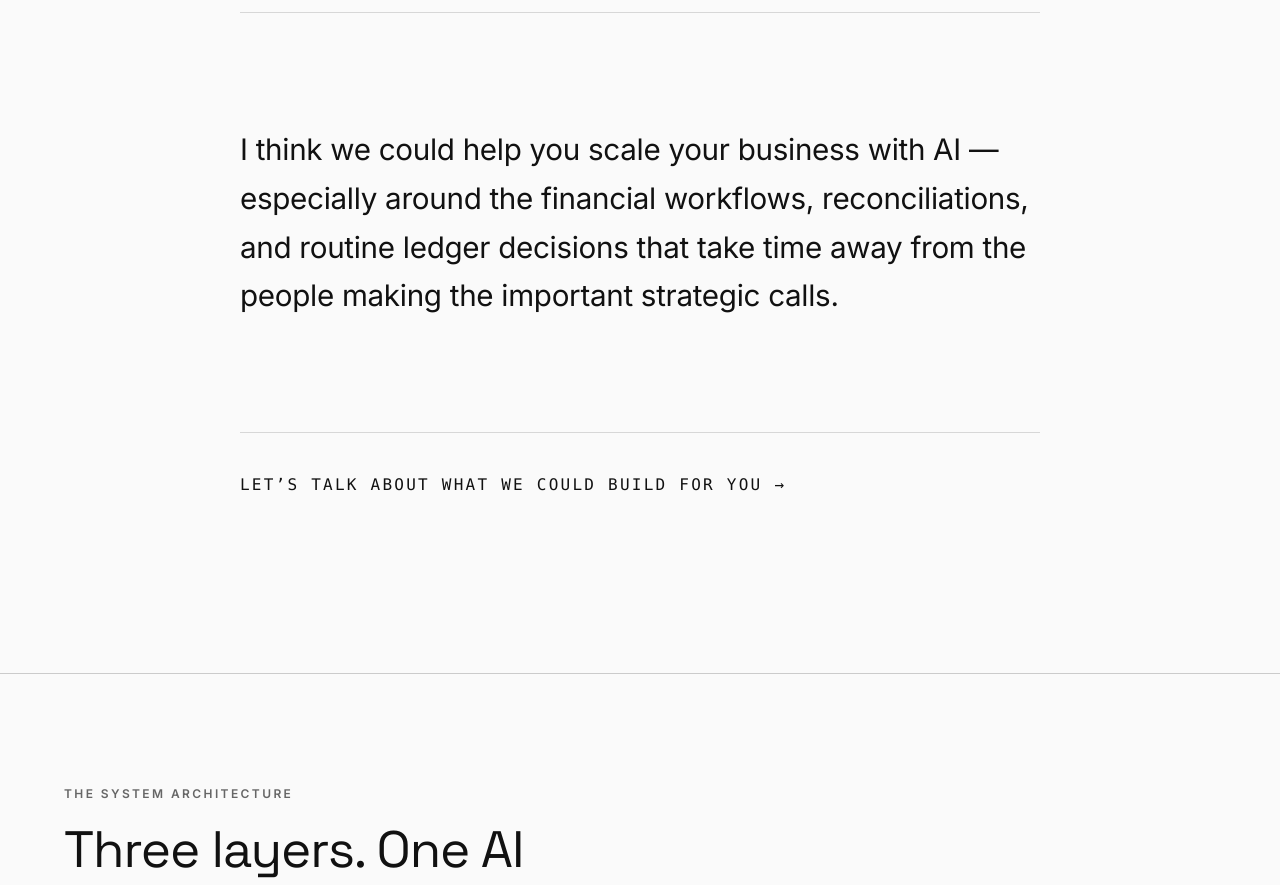
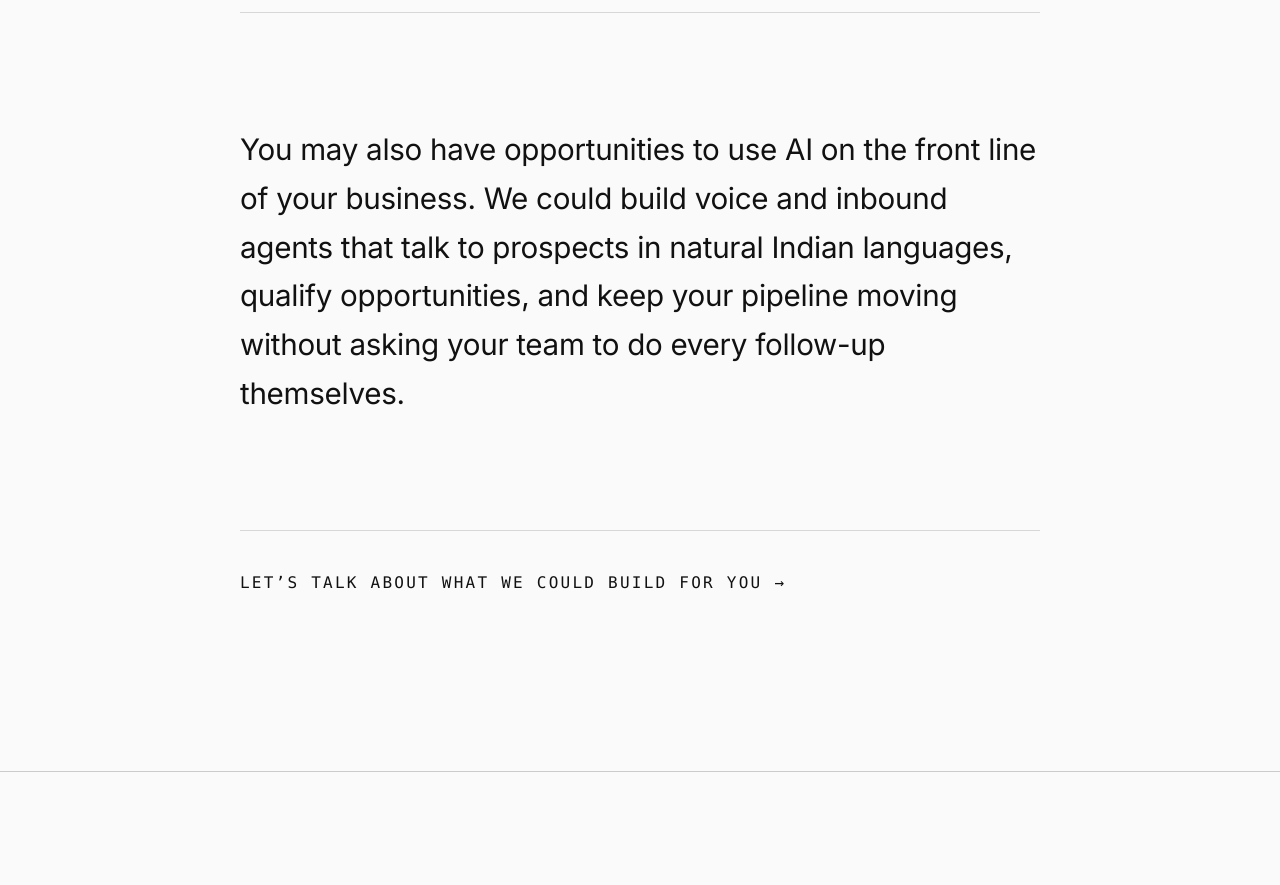
Before and after one commit to laxvish/laxvish.app, a Next.js app: page / in a window 1280 px wide. Shown: the part 2020-2905 px from the top of the page. Built offline with nearby package versions, Linux system fonts and the light colour scheme; no server answers; the database is empty.

Commit message:
feat(intelligence): add letter-by-letter typing transition and closed-loop thought rotation

```diff
--- a/components/sections/PersonalizedIntelligenceSection.tsx
+++ b/components/sections/PersonalizedIntelligenceSection.tsx
@@ -6,8 +6,9 @@ import { AnimatePresence, motion } from "framer-motion";
 import { useLaxvishContext } from "@/lib/laxvish-context/client";
 import type { AIPrediction, PredictedSolutionOpportunity } from "@/lib/context/types";
 
+const TYPEWRITER_TICK_MS = 22;
 const PREDICTION_HOLD_MS = 2000;
-const FADE_DURATION_SEC = 0.35;
+const FADE_DURATION_SEC = 0.25;
 
 const FALLBACK_PREDICTIONS: AIPrediction[] = [
   {
@@ -30,6 +31,7 @@ const FALLBACK_PREDICTIONS: AIPrediction[] = [
 export function PersonalizedIntelligenceSection() {
   const { predictedSolutions, contextGraph } = useLaxvishContext();
   const [activePredictionIndex, setActivePredictionIndex] = useState<number>(0);
+  const [displayedLength, setDisplayedLength] = useState<number>(0);
 
   const prefersReducedMotion = Boolean(
     contextGraph?.technical?.prefersReducedMotion ||
@@ -53,24 +55,50 @@ export function PersonalizedIntelligenceSection() {
     return FALLBACK_PREDICTIONS;
   }, [predictedSolutions]);
 
-  // Sequential progression: Each thought is visible for exactly 2 seconds, then transitions. Stops after the last prediction.
+  const currentPrediction = predictions[activePredictionIndex] || predictions[0];
+  const fullText = currentPrediction.text;
+
+  // 1. Reset or initialize displayed length when active prediction changes
+  useEffect(() => {
+    if (prefersReducedMotion) {
+      setDisplayedLength(fullText.length);
+    } else {
+      setDisplayedLength(0);
+    }
+  }, [activePredictionIndex, fullText.length, prefersReducedMotion]);
+
+  // 2. Letter-by-letter typewriter reveal
+  useEffect(() => {
+    if (prefersReducedMotion) {
+      setDisplayedLength(fullText.length);
+      return;
+    }
+
+    if (displayedLength >= fullText.length) {
+      return;
+    }
+
+    const typingTimer = window.setTimeout(() => {
+      setDisplayedLength((prev) => Math.min(prev + 1, fullText.length));
+    }, TYPEWRITER_TICK_MS);
+
+    return () => window.clearTimeout(typingTimer);
+  }, [displayedLength, fullText.length, prefersReducedMotion]);
+
+  // 3. Closed-loop transition: Once full text is typed, hold for 2 seconds, then transition to next in loop (1->2->3->4->5->1...)
   useEffect(() => {
     if (predictions.length <= 1) return;
-    if (activePredictionIndex >= predictions.length - 1) return;
+    if (displayedLength < fullText.length) return;
 
-    const timer = window.setTimeout(() => {
-      setActivePredictionIndex((current: number) => {
-        if (current >= predictions.length - 1) {
-          return current;
-        }
-        return current + 1;
-      });
+    const holdTimer = window.setTimeout(() => {
+      setActivePredictionIndex((current: number) => (current + 1) % predictions.length);
     }, PREDICTION_HOLD_MS);
 
-    return () => window.clearTimeout(timer);
-  }, [activePredictionIndex, predictions.length]);
+    return () => window.clearTimeout(holdTimer);
+  }, [displayedLength, fullText.length, predictions.length]);
 
-  const currentPrediction = predictions[activePredictionIndex] || predictions[0];
+  const displayedText = prefersReducedMotion ? fullText : fullText.slice(0, displayedLength);
+  const isTyping = !prefersReducedMotion && displayedLength < fullText.length;
 
   return (
     <section
@@ -86,14 +114,14 @@ export function PersonalizedIntelligenceSection() {
           </p>
         </div>
 
-        {/* Single Active Thought with Subtle Sequential Fade */}
+        {/* Single Active Thought with One-Letter-at-a-Time Typewriter Reveal */}
         <div className="py-14 sm:py-20 lg:py-28 min-h-[220px] sm:min-h-[260px] flex items-center">
           <AnimatePresence mode="wait">
             <motion.div
               key={activePredictionIndex}
-              initial={prefersReducedMotion ? { opacity: 1 } : { opacity: 0, y: 6 }}
+              initial={prefersReducedMotion ? { opacity: 1 } : { opacity: 0, y: 4 }}
               animate={{ opacity: 1, y: 0 }}
-              exit={prefersReducedMotion ? { opacity: 0 } : { opacity: 0, y: -6 }}
+              exit={prefersReducedMotion ? { opacity: 0 } : { opacity: 0, y: -4 }}
               transition={{
                 duration: prefersReducedMotion ? 0 : FADE_DURATION_SEC,
                 ease: [0.25, 0.1, 0.25, 1],
@@ -101,7 +129,13 @@ export function PersonalizedIntelligenceSection() {
               className="w-full"
             >
               <p className="text-xl sm:text-2xl lg:text-[1.85rem] font-normal leading-[1.65] tracking-[-0.01em] text-charcoal font-space-grotesk">
-                {currentPrediction.text}
+                {displayedText}
+                {isTyping && (
+                  <span
+                    aria-hidden="true"
+                    className="inline-block w-[2px] h-[0.9em] bg-charcoal ml-1 align-baseline animate-pulse"
+                  />
+                )}
               </p>
             </motion.div>
           </AnimatePresence>
```
Also changed, not shown: 1 other file (tests, documents, lock files or other folders).
